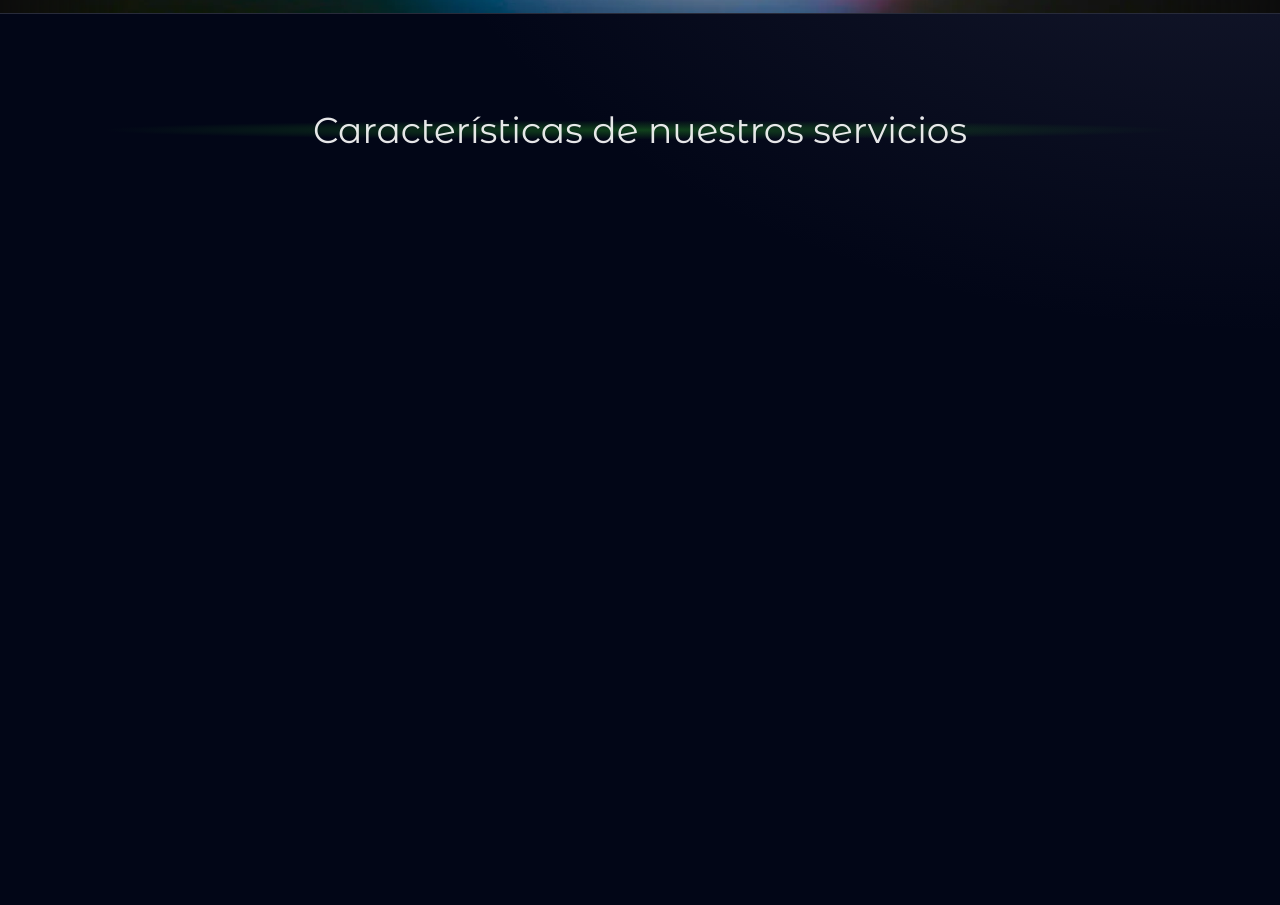
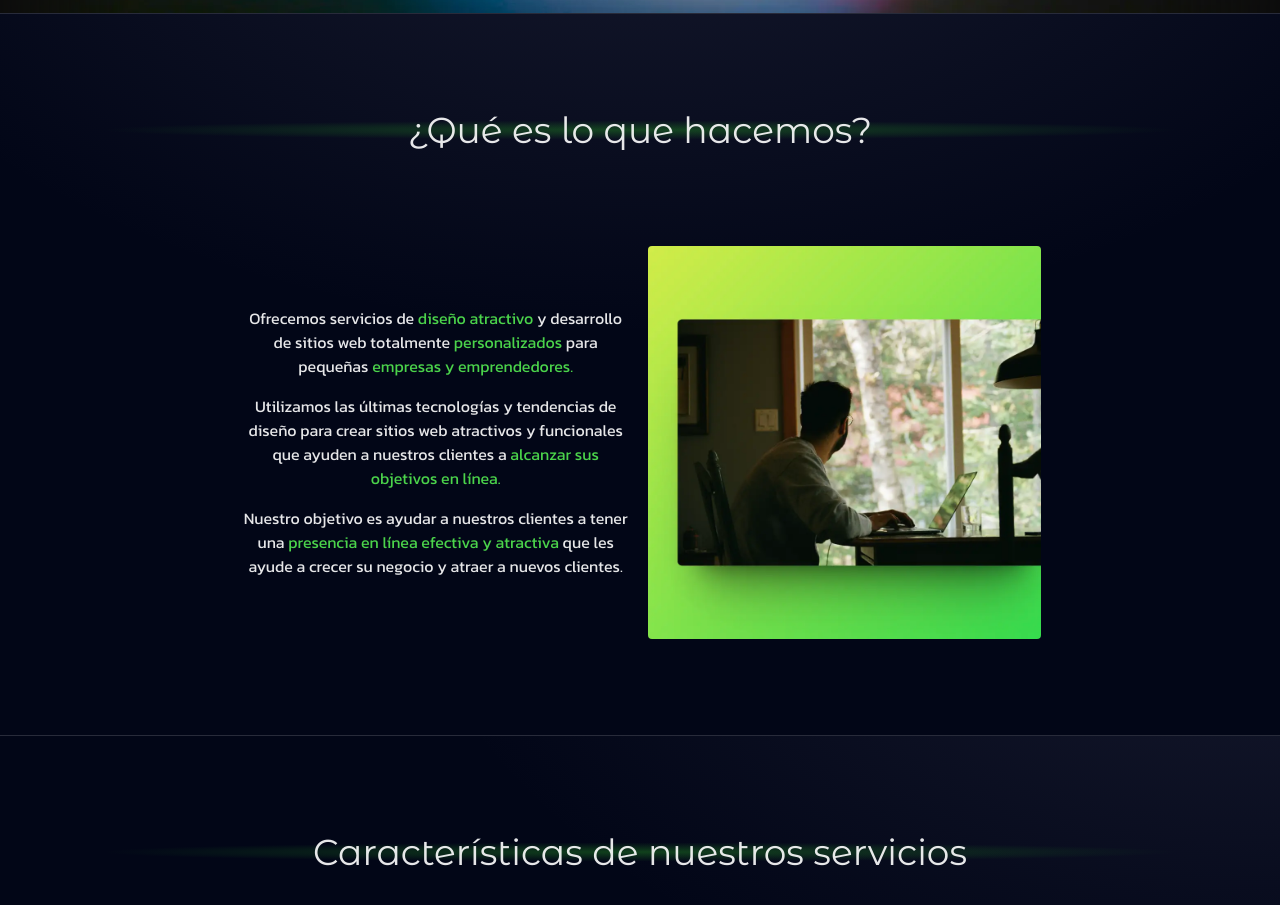
Before and after one commit to MauricioDMO/tusitioweb, an Astro site: page / in a window 1280 px wide. Shown: the part 787-1692 px from the top of the page. Built offline with nearby package versions, Linux system fonts and the light colour scheme; Astro itself is replaced by a stand-in of ours; what @midudev/tailwind-animations would draw is missing.

Commit message:
Create Information section

```diff
--- a/src/pages/index.astro
+++ b/src/pages/index.astro
@@ -4,6 +4,7 @@ import Layout from "../layouts/Layout.astro";
 import Hero from "@/sections/Hero.astro";
 import Characteristics from "@/sections/Characteristics.astro";
 import Benefits from "@/sections/Benefits.astro";
+import Information from "@/sections/Information.astro";
 ---
 
 <Layout
@@ -12,6 +13,7 @@ import Benefits from "@/sections/Benefits.astro";
   keywords="inicio"
 >
   <Hero />
+  <Information />
   <Characteristics />
   <Benefits />
 </Layout>
--- /dev/null
+++ b/src/sections/Information.astro
@@ -0,0 +1,39 @@
+---
+import Section from "@/components/Section.astro";
+import Subtitle from "@/components/Subtitle.astro";
+---
+
+<Section shadowColor="#777799" position="center">
+  <Subtitle> ¿Qué es lo que hacemos? </Subtitle>
+
+  <article
+    class="flex flex-col-reverse sm:grid grid-cols-2 items-center max-w-80ch mx-auto px-4 gap-4"
+  >
+    <div class="flex flex-col gap-4 text-center px-4 sm:px-0">
+      <p>
+        Ofrecemos servicios de <span class="text-primary-300"
+          >diseño atractivo</span
+        > y desarrollo de sitios web totalmente <span class="text-primary-300"
+          >personalizados</span
+        > para pequeñas <span class="text-primary-300"
+          >empresas y emprendedores.</span
+        >
+      </p>
+      <p>
+        Utilizamos las últimas tecnologías y tendencias de diseño para crear
+        sitios web atractivos y funcionales que ayuden a nuestros clientes a
+        <span class="text-primary-300"> alcanzar sus objetivos en línea.</span>
+      </p>
+      <p>
+        Nuestro objetivo es ayudar a nuestros clientes a tener una <span
+          class="text-primary-300">presencia en línea efectiva y atractiva</span
+        > que les ayude a crecer su negocio y atraer a nuevos clientes.
+      </p>
+    </div>
+    <img
+      class="max-w-80 sm:max-w-full rounded"
+      src="./images/information.webp"
+      alt="Diseñador en una laptop frente a una ventana"
+    />
+  </article>
+</Section>
```
Also changed, not shown: public/images/information.webp (added).
